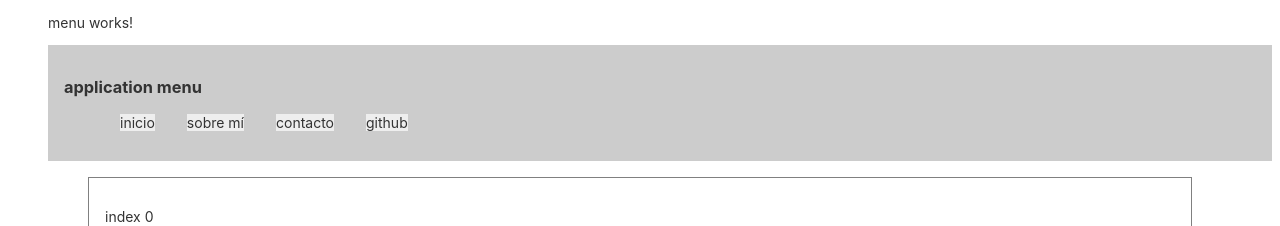
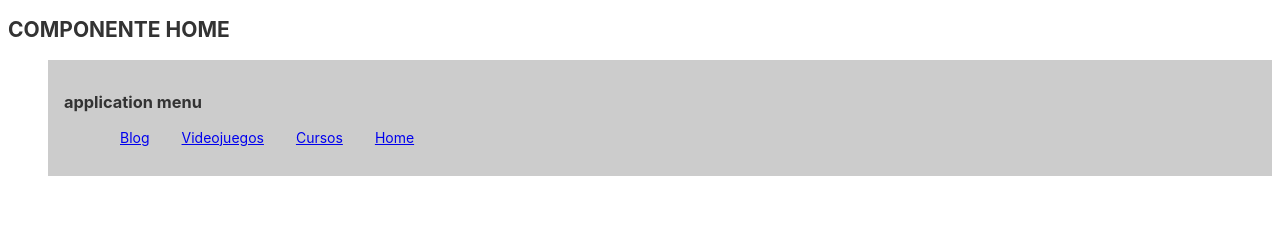
Before and after one commit to AgustinStringa/my-angular-project, an Angular app: page / in a window 1280 px wide. Shown: the top 226 px of the page. Built offline with nearby package versions, Linux system fonts and the light colour scheme.

Commit message:
routing basico

```diff
--- a/src/app/app.component.html
+++ b/src/app/app.component.html
@@ -146,12 +146,14 @@
   }
 </style>
 
-<menu></menu>
-<entradas></entradas>
-<!-- <Videojuego></Videojuego> -->
-<!-- <cursos></cursos> -->
+<router-outlet></router-outlet>
+
+<!-- <entradas></entradas>
+<Videojuego></Videojuego>
+<cursos></cursos> -->
+
+<!--
 <div class="content" role="main">
-  <!-- Highlight Card -->
   <div class="card highlight-card card-small">
     <svg
       id="rocket"
@@ -214,6 +216,7 @@
     </svg>
   </div>
 </div>
+-->
 
 <!-- * * * * * * * * * * * * * * * * * * * * * * * * * * * * * * * -->
 <!-- * * * * * * * * * * * The content above * * * * * * * * * * * -->
@@ -222,5 +225,3 @@
 <!-- * * * * * * * * * * * * * * * * * * * * * * * * * * * * * * * -->
 <!-- * * * * * * * * * * End of Placeholder * * * * * * * * * * * -->
 <!-- * * * * * * * * * * * * * * * * * * * * * * * * * * * * * * * -->
-
-<router-outlet></router-outlet>
--- /dev/null
+++ b/src/app/app.routing.ts
@@ -0,0 +1,22 @@
+//importar modulos del router
+import { ModuleWithProviders } from "@angular/core";
+import { Routes, RouterModule } from "@angular/router";
+//importar componentes
+import { EntradasComponent } from "./entradas/entradas.component";
+import { VideojuegoComponent } from "./videojuego/videojuego.component";
+import { CursosComponent } from "./cursos/cursos.component";
+import { AppComponent } from "./app.component";
+import { HomeComponent } from "./home/home.component";
+
+//array para rutas
+const appRoutes:Routes = [
+    {path: '', component:HomeComponent},
+    {path: 'home', component:HomeComponent},
+    {path:'blog', component:EntradasComponent},
+    {path:'videojuegos', component:VideojuegoComponent},
+    {path:'cursos', component:CursosComponent},
+    {path: '**', component:AppComponent}
+
+];
+export const appRoutingProviders:any[] = [];
+export const routing: ModuleWithProviders<any> = RouterModule.forRoot(appRoutes);
--- a/src/app/cursos/cursos.component.html
+++ b/src/app/cursos/cursos.component.html
@@ -1,4 +1,4 @@
-<p>cursos works!</p>
+<menu></menu>
 
 <ul>
   <li>HTML</li>
--- a/src/app/entradas/entradas.component.html
+++ b/src/app/entradas/entradas.component.html
@@ -1,3 +1,5 @@
+<menu></menu>
+
 <section>
   <div class="wrap-entradas" *ngFor="let element of entradas; let ind = index">
     <div
--- /dev/null
+++ b/src/app/home/home.component.html
@@ -0,0 +1,4 @@
+<section>
+  <h1>COMPONENTE HOME</h1>
+  <menu></menu>
+</section>
--- /dev/null
+++ b/src/app/home/home.component.ts
@@ -0,0 +1,15 @@
+import { Component, OnInit } from '@angular/core';
+
+@Component({
+  selector: 'app-home',
+  templateUrl: './home.component.html',
+  styleUrls: ['./home.component.css']
+})
+export class HomeComponent implements OnInit {
+
+  constructor() { }
+
+  ngOnInit(): void {
+  }
+
+}
--- a/src/app/menu/menu.component.css
+++ b/src/app/menu/menu.component.css
@@ -19,3 +19,8 @@
   margin: 0 1rem;
 
 }
+
+/*enlace activo en el menu*/
+.activeAnchor{
+  border: 1px dashed black;
+}
--- a/src/app/menu/menu.component.html
+++ b/src/app/menu/menu.component.html
@@ -1,10 +1,30 @@
-<p>menu works!</p>
 <section class="menu">
   <h3>{{ title }}</h3>
-  <ul>
-    <li [ngStyle]="{ backgroundColor: a_color }">{{ enlaces[0] }}</li>
-    <li [ngStyle]="{ backgroundColor: a_color }">{{ enlaces[1] }}</li>
-    <li [ngStyle]="{ backgroundColor: a_color }">{{ enlaces[2] }}</li>
-    <li [ngStyle]="{ backgroundColor: a_color }">{{ enlaces[3] }}</li>
-  </ul>
+  <nav>
+    <ul>
+      <li>
+        <a class="button" routerLink="/blog" routerLinkActive="activeAnchor"
+          >Blog</a
+        >
+      </li>
+      <li>
+        <a
+          class="button"
+          routerLink="/videojuegos"
+          routerLinkActive="activeAnchor"
+          >Videojuegos</a
+        >
+      </li>
+      <li>
+        <a class="button" routerLink="/cursos" routerLinkActive="activeAnchor"
+          >Cursos</a
+        >
+      </li>
+      <li>
+        <a class="button" routerLink="/home" routerLinkActive="activeAnchor"
+          >Home</a
+        >
+      </li>
+    </ul>
+  </nav>
 </section>
--- a/src/app/videojuego/videojuego.component.html
+++ b/src/app/videojuego/videojuego.component.html
@@ -1,3 +1,4 @@
+<menu></menu>
 <div class="videojuego" *ngIf="visible">
   <h2>Este es el primer componente</h2>
   <span>Puntaje: {{ puntaje }}</span>
--- a/src/index.html
+++ b/src/index.html
@@ -4,6 +4,7 @@
     <meta charset="utf-8" />
     <title>MyAngularProject</title>
     <base href="/" />
+    <!-- base href="/" linea fundamental para el routing-->
     <meta name="viewport" content="width=device-width, initial-scale=1" />
     <link rel="icon" type="image/x-icon" href="favicon.ico" />
   </head>
```
Also changed, not shown: src/app/app.module.ts (+13 -3 lines), src/app/home/home.component.css (added), 1 other file (tests, documents, lock files or other folders).
